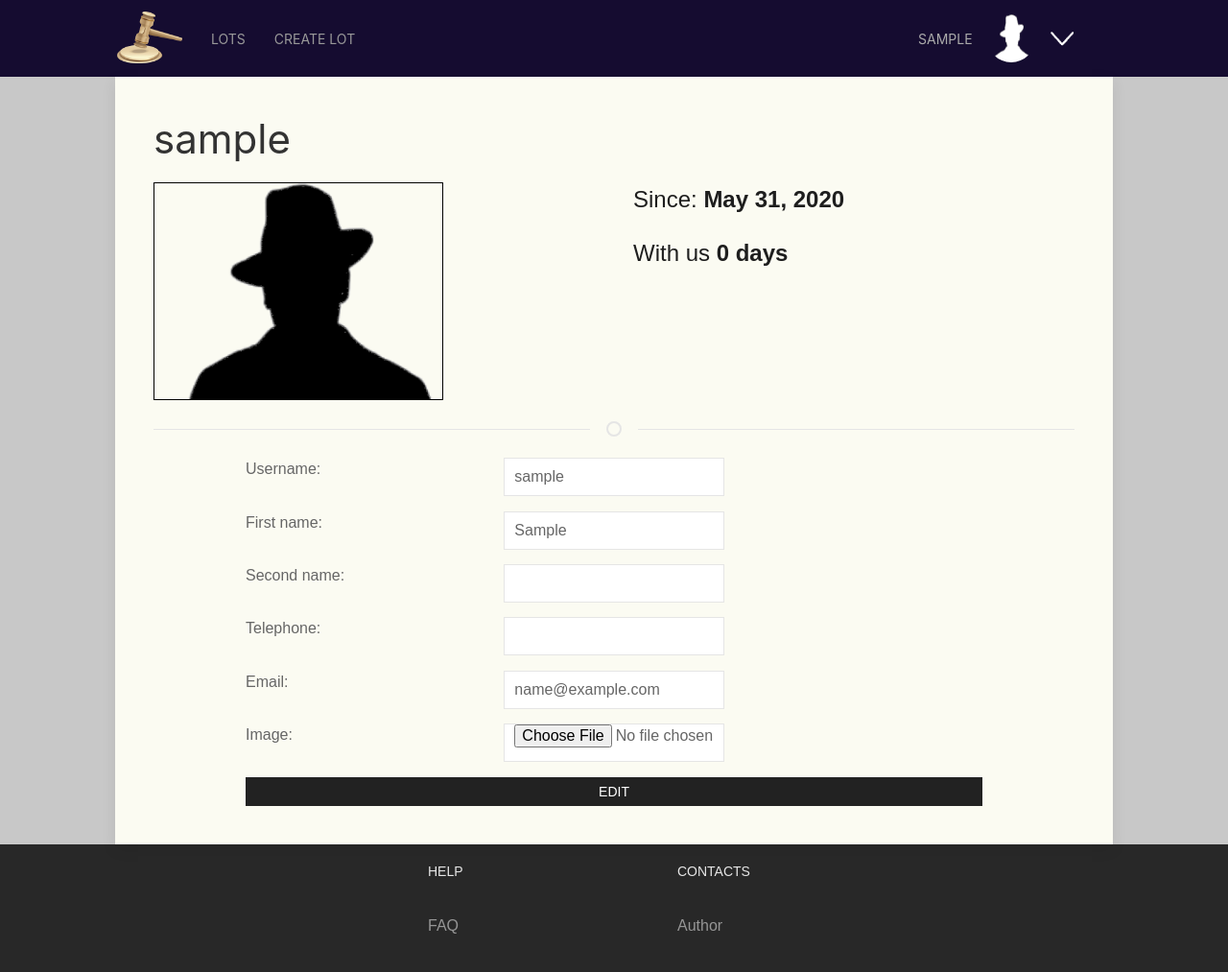
After one commit to Gliger13/auction_site, a Django app: page /accounts/settings/ in a window 1280 px wide. The commit adds this page. Shown: the whole page at 96% size. Run offline with Django 3.2, Linux system fonts and the light colour scheme; the visitor is signed in with stand-in values (Sample User, id 1); some libraries are stand-ins or nearby versions.

Commit message:
Authorization: add pages/logic of account info and settings

```diff
--- a/auction/static/css/users/base.css
+++ b/auction/static/css/users/base.css
@@ -62,3 +62,8 @@ h4 {
     margin-right: 5%;
     width: 90%;
 }
+
+.verify_text {
+    font-size: 1.2em;
+    color: rgb(50, 50, 50);
+}
--- /dev/null
+++ b/auction/static/css/users/settings.css
@@ -0,0 +1,35 @@
+.user_card {
+    background-color: #FBFBF2;
+}
+
+.user_img {
+    height: auto;
+    width: auto;
+    max-width: 300px;
+    max-height: 300px;
+    border-width: 1px;
+    border-color: black;
+    border-style: solid;
+}
+
+.user_info {
+    color: rgb(30, 30, 30);
+    font-size: 1.5em;
+}
+
+.button_wrapper {
+    margin-left: auto;
+    margin-right: auto;
+    max-height: 100%;
+}
+
+.form_wrapper {
+    margin-left: auto;
+    margin-right: auto;
+    max-width: 80%;
+}
+
+.field_wrapper {
+    margin-top: 2%;
+    margin-bottom: 2%;
+}
--- a/auction/templates/base/main.html
+++ b/auction/templates/base/main.html
@@ -59,10 +59,10 @@
                     <li>
                         <a class= "account_link" href="#">
                             <div class="nickname_header"> {{ user.username }} </div>
-                            {% if user.avatar.latest.image.url %}
+                            {% if user.avatar.image.url %}
                             <img
                                 class="user_avatar uk-border-circle"
-                                src="{{ user.avatar.latest.image.url }}"
+                                src="{{ user.avatar.image.url }}"
                             >
                             {% else %}
                             <img
@@ -77,7 +77,7 @@
                         </a>
                         <div class="uk-navbar-dropdown">
                             <ul class="uk-nav uk-navbar-dropdown-nav">
-                                <li><a href="#">Account settings</a></li>
+                                <li><a href="/accounts/account/{{ user.username }}">Account settings</a></li>
                                 <li><a href="/accounts/logout">Logout</a></li>
                             </ul>
                         </div>
--- /dev/null
+++ b/auction/templates/users/account.html
@@ -0,0 +1,84 @@
+{% extends 'users/base.html' %}
+{% load static %}
+
+{% block head %}
+<link
+        rel="stylesheet"
+        href="{% static 'css/users/settings.css' %}"
+        type="text/css"
+>
+{% endblock %}
+{% block title %}
+    Settings
+{% endblock %}
+
+{% block app %}
+<div class="uk-card uk-card-default uk-width-1-1@m">
+    <div class="uk-card-body user_card">
+        <h1>{{ showed_user.username }}</h1>
+        <div class="uk-column-1-2">
+            <div class="user_img">
+                {% if showed_user.avatar.image.url %}
+                    <img src="{{ showed_user.avatar.image.url }}">
+                {% else %}
+                    <img src="{% static 'images/users/base_icon_invert.png' %}">
+                {% endif %}
+            </div>
+            <div class="user_info">
+                <p>Since: <b>{{ showed_user.date_joined.date }}</b></p>
+                <p>With us <b>{{ showed_user.days_after_reg }} days</b></p>
+            </div>
+        </div>
+        <hr class="uk-divider-icon">
+        {% block user_info %}
+
+            <div class="user_info">
+                {% if showed_user.first_name and showed_user.second_name %}
+                <p>
+                    Name - {{ showed_user.first_name }} {{ showed_user.second_name }}
+                </p>
+                {% elif showed_user.first_name %}
+                <p>
+                    First name - {{ showed_user.first_name }}
+                </p>
+                {% elif showed_user.second_name %}
+                <p>
+                    Second name - {{ showed_user.second_name }}
+                </p>
+                {% endif %}
+                <p>
+                    Email address - {{ showed_user.hidden_email }}
+                    {% if showed_user.is_email_verified %}
+                        <span class="uk-badge">verified</span>
+                    {% else %}
+                        <span class="uk-badge">not verified</span>
+                    {% endif %}
+                </p>
+                {% if showed_user.hidden_telephone %}
+                <p>
+                    Telephone - {{ showed_user.hidden_telephone }}
+                </p>
+                {% endif %}
+            </div>
+            {% if user.username == showed_user.username %}
+            <div class="uk-column-1-2">
+                <div class="button_wrapper">
+                    <a href="/accounts/settings">
+                        <button class="uk-button uk-button-secondary">Edit account</button>
+                    </a>
+                </div>
+                {% if not user.is_email_verified %}
+                <div class="button_wrapper">
+                    <a href="/accounts/verify">
+                        <button class="uk-button uk-button-secondary">Send verification letter</button>
+                    </a>
+               </div>
+                {% endif %}
+            </div>
+            {% endif %}
+
+        {% endblock %}
+    </div>
+</div>
+
+{% endblock %}
--- /dev/null
+++ b/auction/templates/users/settings.html
@@ -0,0 +1,24 @@
+{% extends 'users/account.html' %}
+{% load static %}
+
+{% block user_info %}
+
+<form class="uk-form" method="post" action="/accounts/settings/" enctype="multipart/form-data">
+    <div class="form_wrapper">
+        {% csrf_token %}
+        {% for field in form %}
+        <div class="field_wrapper uk-column-1-3">
+            <p>{{ field.label_tag }}</p>
+            {{ field }}
+            {{ field.errors }}
+        </div>
+        {% endfor %}
+
+        {{ form.non_field_errors }}
+        <div class="register_button">
+            <button type="submit" class="uk-button uk-button-secondary uk-button-small uk-width-1-1">Edit</button>
+        </div>
+    </div>
+</form>
+
+{% endblock %}
--- a/auction/users/forms.py
+++ b/auction/users/forms.py
@@ -2,14 +2,14 @@ from django import forms
 from django.contrib.auth import authenticate
 from django.contrib.auth.hashers import make_password
 
-from users.models import User
+from users.models import User, Avatar
 
 
 class RegistrationForm(forms.ModelForm):
     def __init__(self, *args, **kwargs):
         super(RegistrationForm, self).__init__(*args, **kwargs)
         for visible in self.visible_fields():
-            visible.field.widget.attrs['class'] = 'input-form'
+            visible.field.widget.attrs['class'] = 'uk-input input-form'
 
     username = forms.CharField(
         max_length=15
@@ -75,7 +75,7 @@ class LoginForm(forms.Form):
     def __init__(self, *args, **kwargs):
         super(LoginForm, self).__init__(*args, **kwargs)
         for visible in self.visible_fields():
-            visible.field.widget.attrs['class'] = 'input-form'
+            visible.field.widget.attrs['class'] = 'uk-input input-form'
 
     username = forms.CharField()
     password = forms.CharField(
@@ -88,3 +88,124 @@ class LoginForm(forms.Form):
             username=self.cleaned_data['username'],
             password=self.cleaned_data['password']
         )
+
+
+class SettingsForm(forms.ModelForm):
+    def __init__(self, *args, **kwargs):
+        self.current_user = None
+        self.is_new_email = None
+
+        super(SettingsForm, self).__init__(*args, **kwargs)
+        for visible in self.visible_fields():
+            visible.field.widget.attrs['class'] = 'uk-input input-form'
+
+    username = forms.CharField(
+        label='Username:',
+        max_length=15,
+        widget=forms.TextInput,
+        required=True,
+    )
+    first_name = forms.CharField(
+        label='First name:',
+        max_length=15,
+        widget=forms.TextInput,
+        required=False,
+    )
+    second_name = forms.CharField(
+        label='Second name:',
+        max_length=15,
+        widget=forms.TextInput,
+        required=False,
+    )
+    telephone = forms.CharField(
+        label='Telephone:',
+        max_length=11,
+        widget=forms.TextInput,
+        required=False,
+    )
+    email = forms.EmailField(
+        widget=forms.EmailInput,
+        required=False,
+    )
+    image = forms.FileField(
+        widget=forms.FileInput,
+        required=False,
+    )
+
+    class Meta:
+        model = User
+        fields = [
+            'username',
+            'first_name',
+            'second_name',
+            'telephone',
+            'email',
+            'image',
+        ]
+
+    def save(self, commit=True):
+        if self.cleaned_data.get('image'):
+            avatar = Avatar.objects.filter(user=self.current_user)
+            if avatar:
+                avatar.delete()
+            new_avatar = Avatar(user=self.current_user, image=self.image)
+            new_avatar.save()
+        if self.is_new_email:
+            self.current_user.is_email_verified = False
+            self.current_user.save()
+        return super().save(self)
+
+    def set_user(self, user):
+        self.current_user = user
+
+    def clean_username(self):
+        username = self.data.get('username')
+        if username == self.current_user.username:
+            return username
+        if not username or not username.isalnum():
+            raise forms.ValidationError("Username contains forbidden characters")
+        username_qs = User.objects.filter(username=username)
+        if username_qs:
+            raise forms.ValidationError("Username already exists")
+        return username
+
+    def clean_email(self):
+        email = self.data.get('email')
+        if email == self.current_user.email:
+            return email
+        if not email:
+            raise forms.ValidationError("Email address contains forbidden characters")
+        email_qs = User.objects.filter(email=email)
+        if email_qs:
+            raise forms.ValidationError("Email address already exists")
+        self.is_new_email = True
+        return email
+
+    def clean_telephone(self):
+        telephone = self.data.get('telephone')
+        if not telephone:
+            return None
+        if telephone == self.current_user.telephone:
+            return telephone
+        if not telephone.isdigit():
+            raise forms.ValidationError("Telephone contains forbidden characters")
+        telephone_qs = User.objects.filter(telephone=telephone)
+        if telephone_qs:
+            raise forms.ValidationError("Telephone already exists")
+        return telephone
+
+    def clean_first_name(self):
+        first_name = self.data.get('first_name')
+        if not first_name:
+            return None
+        if not first_name.isalpha():
+            raise forms.ValidationError("First name contains forbidden characters")
+        return first_name
+
+    def clean_second_name(self):
+        second_name = self.data.get('second_name')
+        if not second_name:
+            return None
+        if not second_name.isalpha():
+            raise forms.ValidationError("Second name contains forbidden characters")
+        return second_name
--- a/auction/users/urls.py
+++ b/auction/users/urls.py
@@ -7,4 +7,6 @@ urlpatterns = [
     path('logout/', views.logout_user),
     path('login/', views.login_user),
     path('verify/', views.verify),
+    path('settings/', views.settings),
+    path('account/<str:username>', views.show_account)
 ]
--- a/auction/users/views.py
+++ b/auction/users/views.py
@@ -4,7 +4,8 @@ from django.core.exceptions import NON_FIELD_ERRORS
 from django.http import HttpResponseRedirect, Http404
 from django.shortcuts import render, redirect
 
-from users.forms import RegistrationForm, LoginForm
+from users.forms import RegistrationForm, LoginForm, SettingsForm
+from users.models import User
 
 
 def register(request):
@@ -28,12 +29,19 @@ def register(request):
 
 def verify(request):
     user = request.user
+    if user.is_email_verified:
+        return render(request, 'users/email_verified.html')
     data = request.GET
-    if user.is_token_correct(data['token']):
-        user.verify_email()
+    token = data.get('token')
+    if not token:
+        user.send_verification_email()
         return render(request, 'users/email_verified.html')
     else:
-        return Http404("Not Found")
+        if user.is_token_correct(token):
+            user.verify_email()
+            return render(request, 'users/email_verified.html')
+        else:
+            return Http404("Not Found")
 
 
 def login_user(request):
@@ -58,3 +66,46 @@ def login_user(request):
 def logout_user(request):
     logout(request)
     return HttpResponseRedirect('')
+
+
+@login_required
+def settings(request):
+    user = request.user
+    if request.method == 'GET':
+        form = SettingsForm(instance=user)
+        return render(
+            request,
+            'users/settings.html',
+            context={
+                'form': form,
+                'showed_user': user,
+            })
+    elif request.method == 'POST':
+        user = request.user
+        form = SettingsForm(request.POST, request.FILES, instance=user)
+        form.set_user(user)
+        if form.is_valid():
+            form.image = request.FILES.get('image')
+            form.save()
+            return redirect(f'/accounts/account/{user.username}')
+        else:
+            return render(
+                request,
+                'users/settings.html',
+                context={
+                    'form': form,
+                    'showed_user': user,
+                })
+
+
+@login_required
+def show_account(request, username):
+    user = User.objects.get(username=username)
+    if request.method == 'GET':
+        return render(
+            request,
+            'users/account.html',
+            context={
+                'showed_user': user
+            }
+        )
```
Also changed, not shown: auction/templates/users/email_verified.html (+8 -0 lines), auction/users/models.py (+44 -5 lines), auction/lots/migrations/0005_auto_20200531_2137.py (added), auction/lots/migrations/0006_auto_20200531_2142.py (added), auction/lots/migrations/0007_auto_20200531_2217.py (added), auction/lots/migrations/0008_auto_20200531_2217.py (added), auction/static/images/users/base_icon_invert.png (added), auction/users/migrations/0006_auto_20200531_2137.py (added), auction/users/migrations/0007_auto_20200531_2142.py (added), auction/users/migrations/0008_auto_20200531_2217.py (added), auction/users/migrations/0009_auto_20200531_2217.py (added).
